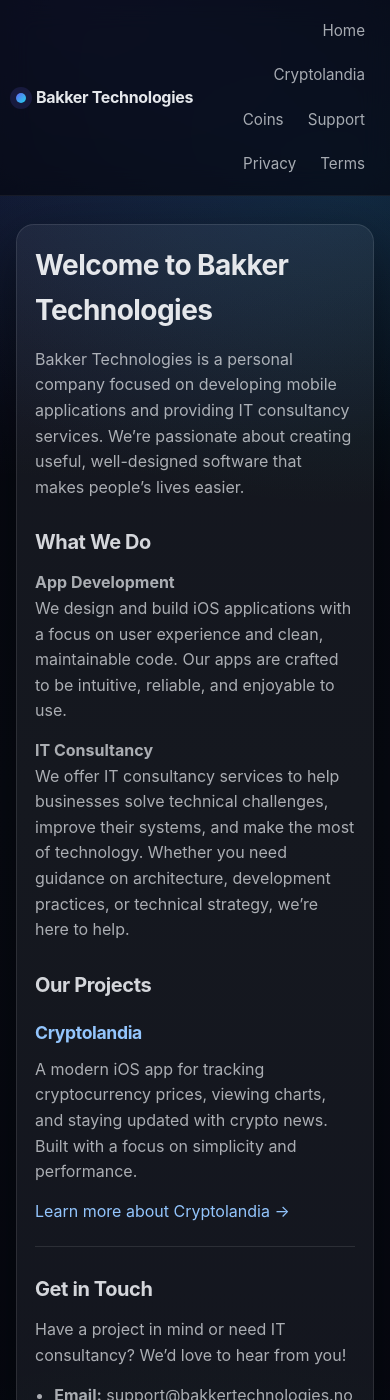
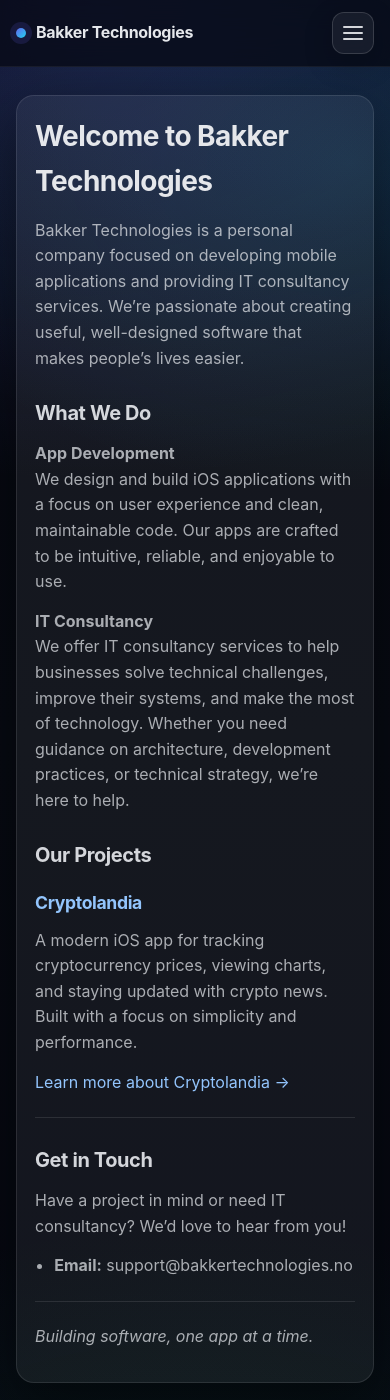
Before and after one commit to haakonbakker/info.bakkertechnologies.no, a Jekyll site: the page built from index.md, in a window 390 px wide and 1400 px high. Built offline with Jekyll 4.4.1, drawn with Linux system fonts in a browser that asks for light colours.

Commit message:
feat: Add mobile navigation toggle and functionality
Co-authored-by: haakon.bakker <haakon.bakker@vippsmobilepay.com>

```diff
--- a/_layouts/default.html
+++ b/_layouts/default.html
@@ -117,6 +117,67 @@
             gap: 12px;
             flex-wrap: wrap;
             justify-content: flex-end;
+        }
+
+        .nav-toggle {
+            display: none;
+            align-items: center;
+            justify-content: center;
+            width: 42px;
+            height: 42px;
+            border-radius: 12px;
+            border: 1px solid rgba(255, 255, 255, 0.14);
+            background: rgba(255, 255, 255, 0.06);
+            color: var(--text);
+            cursor: pointer;
+            box-shadow: 0 10px 30px rgba(0, 0, 0, 0.18);
+            transition: transform 0.15s ease, border-color 0.15s ease, background 0.15s ease;
+        }
+
+        .nav-toggle:hover {
+            transform: translateY(-1px);
+            background: rgba(255, 255, 255, 0.08);
+            border-color: rgba(255, 255, 255, 0.22);
+        }
+
+        .nav-toggle:focus-visible {
+            outline: 2px solid rgba(147, 197, 253, 0.75);
+            outline-offset: 2px;
+        }
+
+        .nav-toggle__icon {
+            width: 20px;
+            height: 14px;
+            position: relative;
+        }
+
+        .nav-toggle__icon::before,
+        .nav-toggle__icon::after,
+        .nav-toggle__icon span {
+            content: "";
+            position: absolute;
+            left: 0;
+            right: 0;
+            height: 2px;
+            border-radius: 999px;
+            background: rgba(229, 231, 235, 0.92);
+            transition: transform 0.18s ease, top 0.18s ease, opacity 0.18s ease;
+        }
+
+        .nav-toggle__icon::before { top: 0; }
+        .nav-toggle__icon span { top: 6px; }
+        .nav-toggle__icon::after { top: 12px; }
+
+        .nav-toggle[aria-expanded="true"] .nav-toggle__icon::before {
+            top: 6px;
+            transform: rotate(45deg);
+        }
+        .nav-toggle[aria-expanded="true"] .nav-toggle__icon span {
+            opacity: 0;
+        }
+        .nav-toggle[aria-expanded="true"] .nav-toggle__icon::after {
+            top: 6px;
+            transform: rotate(-45deg);
         }
 
         .nav a {
@@ -320,14 +381,39 @@
 
             .site-header__inner {
                 padding: 12px 0;
+                position: relative;
             }
 
             .nav {
-                gap: 6px;
+                display: none;
+                position: absolute;
+                left: 0;
+                right: 0;
+                top: 100%;
+                margin-top: 12px;
+                padding: 10px;
+                gap: 4px;
+                flex-direction: column;
+                align-items: stretch;
+                justify-content: flex-start;
+                flex-wrap: nowrap;
+                background: rgba(5, 7, 16, 0.92);
+                border: 1px solid rgba(255, 255, 255, 0.10);
+                border-radius: 16px;
+                box-shadow: 0 20px 60px rgba(0, 0, 0, 0.55);
             }
 
             .nav a {
-                padding: 7px 9px;
+                padding: 10px 10px;
+                width: 100%;
+            }
+
+            .nav.is-open {
+                display: flex;
+            }
+
+            .nav-toggle {
+                display: inline-flex;
             }
 
             .content__inner {
@@ -350,7 +436,10 @@
                         <span class="brand__dot" aria-hidden="true"></span>
                         <span>{{ site.title }}</span>
                     </a>
-                    <nav class="nav" aria-label="Primary">
+                    <button class="nav-toggle" type="button" aria-label="Open menu" aria-controls="primary-nav" aria-expanded="false">
+                        <span class="nav-toggle__icon" aria-hidden="true"><span></span></span>
+                    </button>
+                    <nav id="primary-nav" class="nav" aria-label="Primary">
                         <a href="{{ '/' | relative_url }}">Home</a>
                         <a href="{{ '/cryptolandia' | relative_url }}">Cryptolandia</a>
                         <a href="{{ '/coins' | relative_url }}">Coins</a>
```
Also changed, not shown: other parts of _layouts/default.html (+32 -0 lines).
